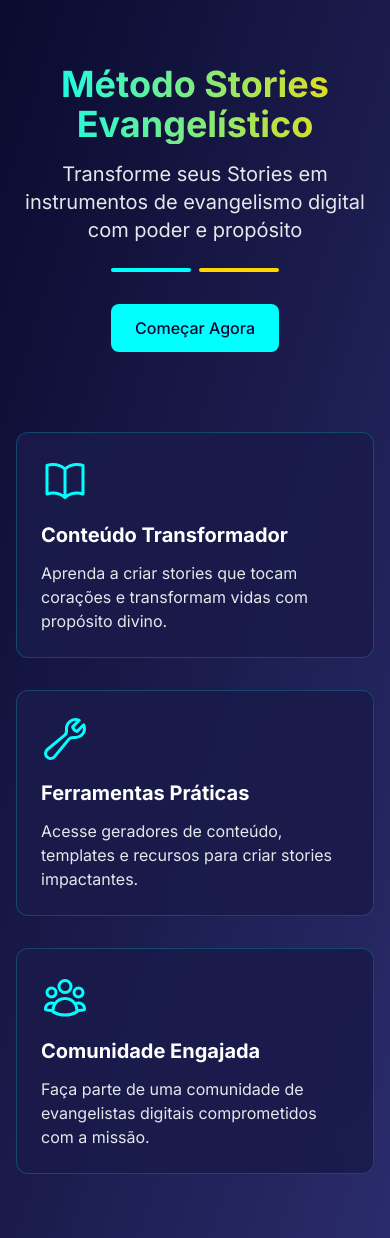
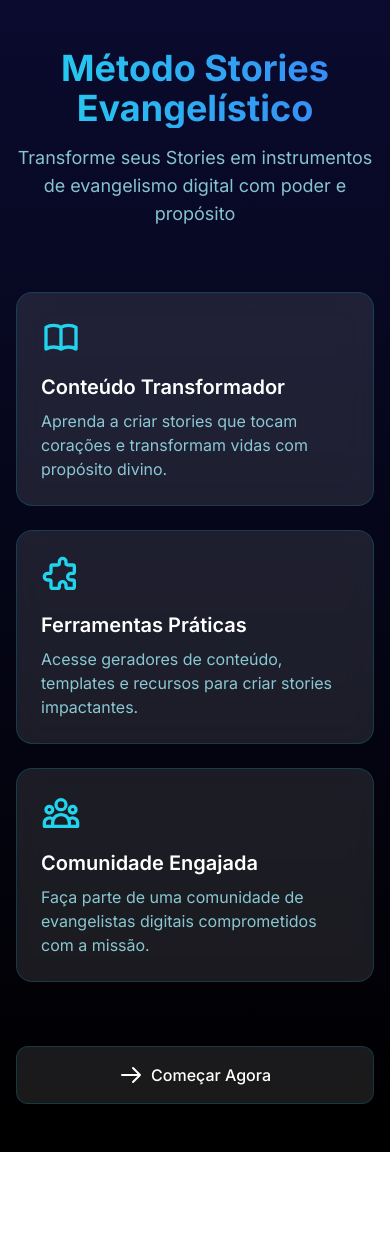
Before and after one commit to diegopxibot/webappMSE, a Next.js app: page / in a window 390 px wide. After the commit the page ends 1152 px from the top, so only its background shows below. Built offline with nearby package versions, Linux system fonts and the light colour scheme.

Commit message:
Melhorias mobile e PWA

```diff
--- a/src/app/api/auth/login/route.ts
+++ b/src/app/api/auth/login/route.ts
@@ -4,27 +4,43 @@ export async function POST(request: Request) {
   try {
     const { email, password } = await request.json()
 
-    // Validação simples das credenciais
-    if (email === 'pastordiegopeixe@gmail.com' && password === 'd16po8r') {
+    console.log('Tentativa de login:', { email, passwordLength: password?.length })
+
+    // Validação básica
+    if (!email || !password) {
+      console.log('Dados de login incompletos')
+      return NextResponse.json({
+        success: false,
+        error: 'Email e senha são obrigatórios'
+      }, { status: 400 })
+    }
+
+    // Validação das credenciais
+    const validEmail = 'pastordiegopeixe@gmail.com'
+    const validPassword = 'd16po8r.'
+
+    if (email.toLowerCase() === validEmail.toLowerCase() && password === validPassword) {
+      console.log('Login bem sucedido para:', email)
       return NextResponse.json({
         success: true,
         user: {
-          email: 'pastordiegopeixe@gmail.com',
+          email: validEmail,
           name: 'Pastor Diego'
         }
       })
     }
 
+    console.log('Credenciais inválidas para:', email)
     return NextResponse.json({
       success: false,
-      error: 'Credenciais inválidas'
+      error: 'Email ou senha incorretos'
     }, { status: 401 })
 
   } catch (error) {
-    console.error('Erro no login:', error)
+    console.error('Erro no processamento do login:', error)
     return NextResponse.json({
       success: false,
-      error: 'Erro interno do servidor'
+      error: 'Erro ao processar a solicitação. Por favor, tente novamente.'
     }, { status: 500 })
   }
 }
--- a/src/app/layout.tsx
+++ b/src/app/layout.tsx
@@ -14,10 +14,16 @@ const poppins = Poppins({
 export const metadata = {
   title: 'MSE - Método Stories Evangelístico',
   description: 'Plataforma de treinamento para evangelismo nas redes sociais',
+  manifest: '/manifest.json',
   viewport: 'width=device-width, initial-scale=1, maximum-scale=1, user-scalable=0, viewport-fit=cover',
   themeColor: '#0A0B2E',
   appleWebAppCapable: 'yes',
-  appleWebAppStatusBarStyle: 'black-translucent'
+  appleWebAppStatusBarStyle: 'black-translucent',
+  icons: {
+    apple: [
+      { url: '/icons/icon-192x192.png' },
+    ],
+  },
 }
 
 export default function RootLayout({
@@ -32,6 +38,8 @@ export default function RootLayout({
         <meta name="theme-color" content="#0A0B2E" />
         <meta name="apple-mobile-web-app-capable" content="yes" />
         <meta name="apple-mobile-web-app-status-bar-style" content="black-translucent" />
+        <link rel="manifest" href="/manifest.json" />
+        <link rel="apple-touch-icon" href="/icons/icon-192x192.png" />
       </head>
       <body
         className={`${inter.variable} ${poppins.variable} font-sans min-h-screen bg-gradient-to-b from-[#0A0B2E] to-black text-white antialiased overflow-x-hidden`}
--- a/src/app/page.tsx
+++ b/src/app/page.tsx
@@ -1,4 +1,8 @@
+'use client'
+
+import { useEffect, useState } from 'react'
 import Link from 'next/link'
+import { useRouter } from 'next/navigation'
 
 interface Feature {
   title: string;
@@ -6,43 +10,102 @@ interface Feature {
   icon: (props: { className?: string }) => JSX.Element;
 }
 
-export default function Home() {
+export default function HomePage() {
+  const router = useRouter()
+  const [showInstallPrompt, setShowInstallPrompt] = useState(false)
+  const [deferredPrompt, setDeferredPrompt] = useState<any>(null)
+
+  useEffect(() => {
+    // Detecta se o app pode ser instalado
+    window.addEventListener('beforeinstallprompt', (e) => {
+      e.preventDefault()
+      setDeferredPrompt(e)
+      setShowInstallPrompt(true)
+    })
+  }, [])
+
+  const handleInstallClick = async () => {
+    if (!deferredPrompt) return
+
+    deferredPrompt.prompt()
+    const { outcome } = await deferredPrompt.userChoice
+
+    if (outcome === 'accepted') {
+      setShowInstallPrompt(false)
+    }
+    setDeferredPrompt(null)
+  }
+
   return (
-    <main className="min-h-screen bg-gradient-to-br from-dark via-dark-light to-dark-lighter">
-      <div className="container mx-auto px-4 py-16">
-        <div className="text-center">
-          <h1 className="text-4xl md:text-6xl font-bold mb-4 gradient-text">
+    <div className="min-h-[100dvh] flex flex-col items-center justify-between p-4 sm:p-8 bg-gradient-to-b from-[#0A0B2E] to-black text-white">
+      {/* Header */}
+      <div className="w-full max-w-4xl mx-auto text-center pt-8 sm:pt-12">
+        <h1 className="text-4xl sm:text-5xl font-bold bg-gradient-to-r from-cyan-400 to-blue-500 text-transparent bg-clip-text mb-4">
           Método Stories Evangelístico
         </h1>
-          <p className="text-xl text-gray-200 mb-6 max-w-3xl mx-auto">
+        <p className="text-lg sm:text-xl text-cyan-200/80 mb-8">
           Transforme seus Stories em instrumentos de evangelismo digital com poder e propósito
         </p>
-          <div className="flex justify-center space-x-2 mb-8">
-            <div className="h-1 w-20 bg-primary rounded-full"></div>
-            <div className="h-1 w-20 bg-secondary rounded-full"></div>
       </div>
+
+      {/* Main Content */}
+      <div className="w-full max-w-4xl mx-auto grid grid-cols-1 sm:grid-cols-3 gap-6 py-8">
+        <div className="bg-white/10 backdrop-blur-lg p-6 rounded-2xl border border-cyan-500/20">
+          <div className="text-cyan-400 mb-4">
+            <svg className="w-10 h-10" fill="none" stroke="currentColor" viewBox="0 0 24 24">
+              <path strokeLinecap="round" strokeLinejoin="round" strokeWidth={2} d="M12 6.253v13m0-13C10.832 5.477 9.246 5 7.5 5S4.168 5.477 3 6.253v13C4.168 18.477 5.754 18 7.5 18s3.332.477 4.5 1.253m0-13C13.168 5.477 14.754 5 16.5 5c1.747 0 3.332.477 4.5 1.253v13C19.832 18.477 18.247 18 16.5 18c-1.746 0-3.332.477-4.5 1.253" />
+            </svg>
+          </div>
+          <h3 className="text-xl font-semibold mb-2">Conteúdo Transformador</h3>
+          <p className="text-cyan-200/80">Aprenda a criar stories que tocam corações e transformam vidas com propósito divino.</p>
+        </div>
+
+        <div className="bg-white/10 backdrop-blur-lg p-6 rounded-2xl border border-cyan-500/20">
+          <div className="text-cyan-400 mb-4">
+            <svg className="w-10 h-10" fill="none" stroke="currentColor" viewBox="0 0 24 24">
+              <path strokeLinecap="round" strokeLinejoin="round" strokeWidth={2} d="M11 4a2 2 0 114 0v1a1 1 0 001 1h3a1 1 0 011 1v3a1 1 0 01-1 1h-1a2 2 0 100 4h1a1 1 0 011 1v3a1 1 0 01-1 1h-3a1 1 0 01-1-1v-1a2 2 0 10-4 0v1a1 1 0 01-1 1H7a1 1 0 01-1-1v-3a1 1 0 00-1-1H4a2 2 0 110-4h1a1 1 0 001-1V7a1 1 0 011-1h3a1 1 0 001-1V4z" />
+            </svg>
+          </div>
+          <h3 className="text-xl font-semibold mb-2">Ferramentas Práticas</h3>
+          <p className="text-cyan-200/80">Acesse geradores de conteúdo, templates e recursos para criar stories impactantes.</p>
+        </div>
+
+        <div className="bg-white/10 backdrop-blur-lg p-6 rounded-2xl border border-cyan-500/20">
+          <div className="text-cyan-400 mb-4">
+            <svg className="w-10 h-10" fill="none" stroke="currentColor" viewBox="0 0 24 24">
+              <path strokeLinecap="round" strokeLinejoin="round" strokeWidth={2} d="M17 20h5v-2a3 3 0 00-5.356-1.857M17 20H7m10 0v-2c0-.656-.126-1.283-.356-1.857M7 20H2v-2a3 3 0 015.356-1.857M7 20v-2c0-.656.126-1.283.356-1.857m0 0a5.002 5.002 0 019.288 0M15 7a3 3 0 11-6 0 3 3 0 016 0zm6 3a2 2 0 11-4 0 2 2 0 014 0zM7 10a2 2 0 11-4 0 2 2 0 014 0z" />
+            </svg>
+          </div>
+          <h3 className="text-xl font-semibold mb-2">Comunidade Engajada</h3>
+          <p className="text-cyan-200/80">Faça parte de uma comunidade de evangelistas digitais comprometidos com a missão.</p>
+        </div>
+      </div>
+
+      {/* Call to Action */}
+      <div className="w-full max-w-4xl mx-auto flex flex-col items-center gap-4 py-8">
+        {showInstallPrompt && (
+          <button
+            onClick={handleInstallClick}
+            className="w-full sm:w-auto px-8 py-4 bg-gradient-to-r from-cyan-500 to-blue-500 text-white rounded-xl font-medium hover:from-cyan-600 hover:to-blue-600 transition-all active:scale-[0.98] flex items-center justify-center gap-2"
+          >
+            <svg className="w-6 h-6" fill="none" stroke="currentColor" viewBox="0 0 24 24">
+              <path strokeLinecap="round" strokeLinejoin="round" strokeWidth={2} d="M4 16v1a3 3 0 003 3h10a3 3 0 003-3v-1m-4-4l-4 4m0 0l-4-4m4 4V4" />
+            </svg>
+            Instalar App
+          </button>
+        )}
+
         <Link
           href="/login"
-            className="inline-flex items-center px-6 py-3 rounded-lg bg-primary text-dark font-medium transition-all duration-300 hover:bg-primary/80 hover:scale-105 hover:shadow-lg hover:shadow-primary/20"
+          className="w-full sm:w-auto px-8 py-4 bg-white/10 backdrop-blur-lg text-white rounded-xl font-medium border border-cyan-500/20 hover:bg-white/20 transition-all active:scale-[0.98] flex items-center justify-center gap-2"
         >
+          <svg className="w-6 h-6" fill="none" stroke="currentColor" viewBox="0 0 24 24">
+            <path strokeLinecap="round" strokeLinejoin="round" strokeWidth={2} d="M14 5l7 7m0 0l-7 7m7-7H3" />
+          </svg>
           Começar Agora
         </Link>
       </div>
-
-        <div className="grid grid-cols-1 md:grid-cols-3 gap-8 mt-20">
-          {features.map((feature, index) => (
-            <div
-              key={feature.title}
-              className="relative p-6 rounded-xl backdrop-blur-md bg-dark-light/90 border border-primary/20 hover:border-primary/40 hover:shadow-lg hover:shadow-primary/20 transform transition-all duration-300 hover:scale-[1.02]"
-            >
-              <feature.icon className="w-12 h-12 text-primary mb-4" />
-              <h3 className="text-xl font-bold mb-3 text-white">{feature.title}</h3>
-              <p className="text-gray-200">{feature.description}</p>
     </div>
-          ))}
-        </div>
-      </div>
-    </main>
   )
 }
 
--- a/src/components/auth/AuthProvider.tsx
+++ b/src/components/auth/AuthProvider.tsx
@@ -48,10 +48,13 @@ export function AuthProvider({ children }: { children: React.ReactNode }) {
     console.log('Estado atual:', { user, pathname })
 
     const handleRedirect = async () => {
+      // Permite acesso à página inicial
+      if (pathname === '/') return
+
       if (user && pathname === '/login') {
         console.log('Usuário logado tentando acessar /login, redirecionando para /dashboard')
         await router.push('/dashboard')
-      } else if (!user && pathname !== '/login' && pathname !== '/') {
+      } else if (!user && pathname.startsWith('/dashboard')) {
         console.log('Usuário não logado tentando acessar rota protegida, redirecionando para /login')
         await router.push('/login')
       }
@@ -72,11 +75,11 @@ export function AuthProvider({ children }: { children: React.ReactNode }) {
     console.log('Realizando logout')
     localStorage.removeItem('user')
     setUser(null)
-    await router.push('/login')
+    await router.push('/')
   }
 
   if (isLoading) {
-    return null // ou um componente de loading
+    return null
   }
 
   return (
```
Also changed, not shown: public/manifest.json (added), vercel.json (added), 1 other file (tests, documents, lock files or other folders). Lines whose indentation alone changed are shown as unchanged.
